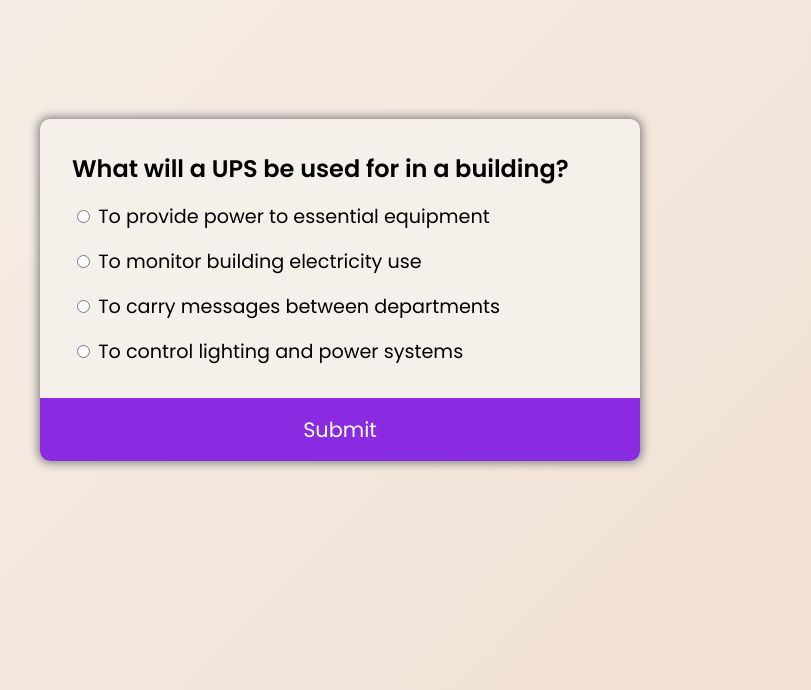
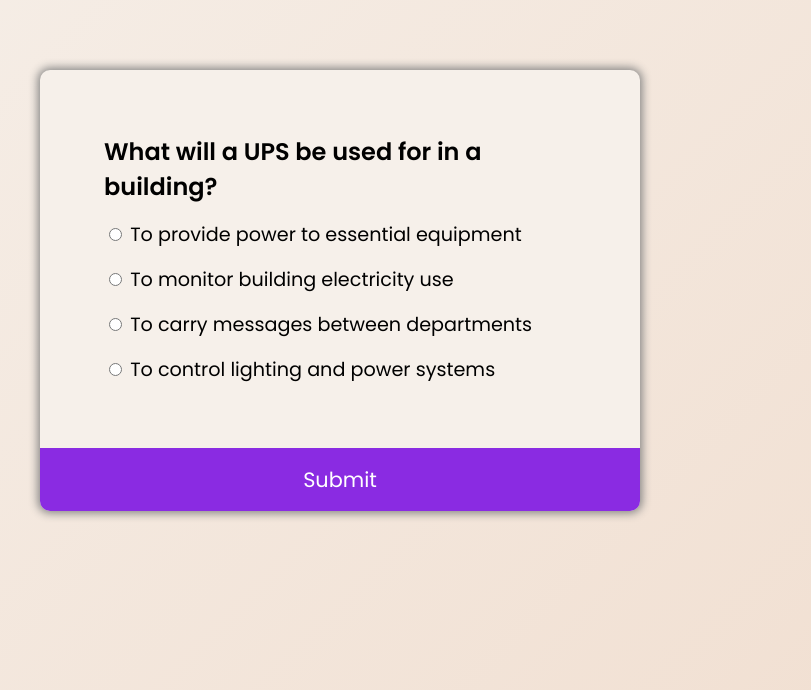
Before and after one commit to subhajit4980/CrackQuiz.github.io, a plain HTML site: page index.html in a window 1280 px wide. Shown: the part 110-800 px from the top of the page, without its empty margins (300-1111 px from the left). Drawn offline with Linux system fonts and the light colour scheme.

Commit message:
Update style.css

```diff
--- a/style.css
+++ b/style.css
@@ -23,7 +23,7 @@ body{
     overflow: hidden;
 }
 .quiz-header{
-    margin: 2rem;
+    margin: 4rem;
 /*     padding-left: 20px; */
 }
 h2{
```
